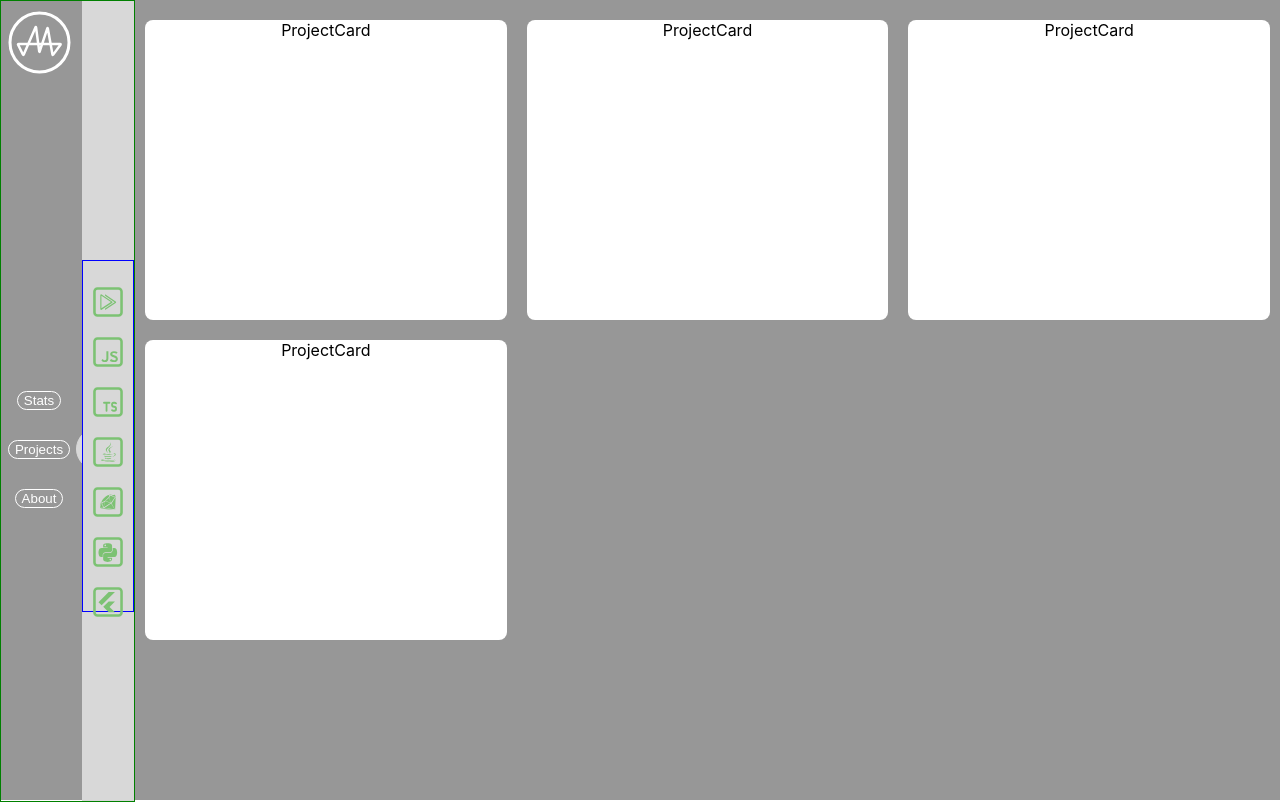
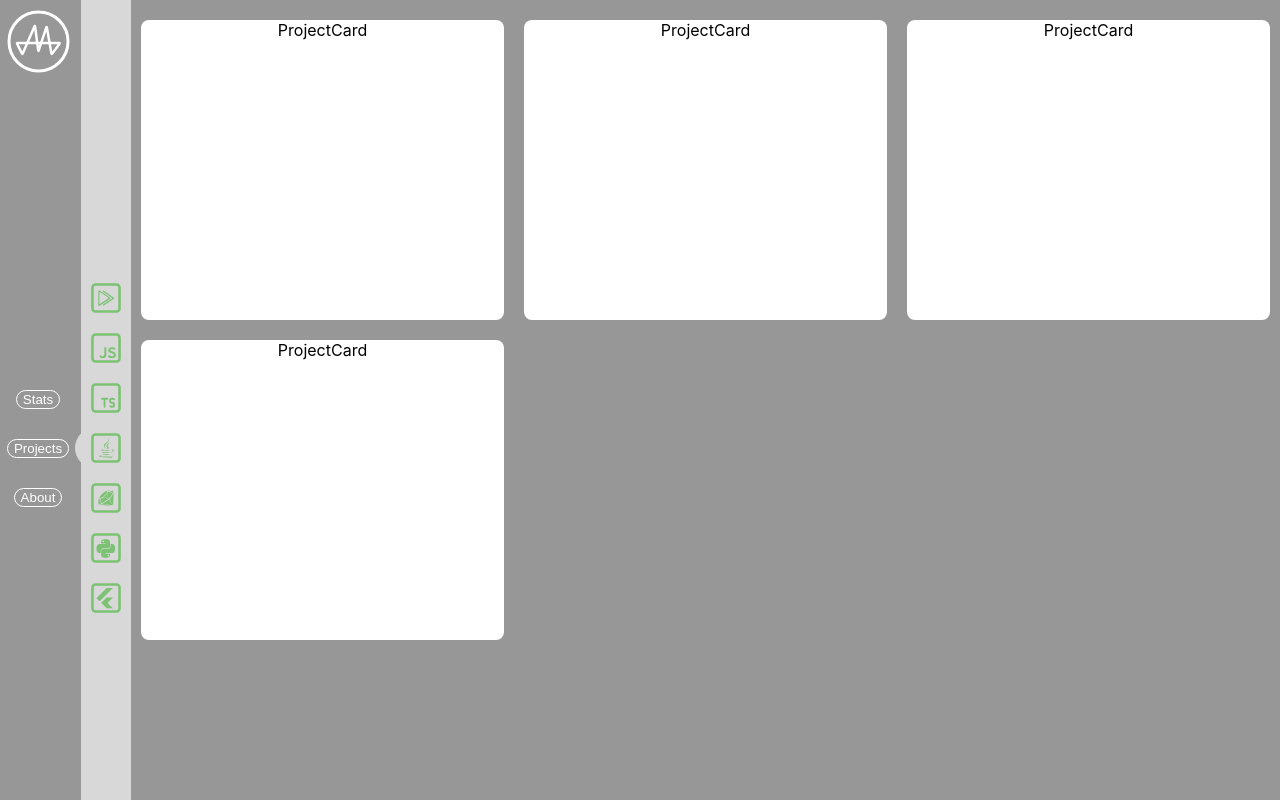
Before and after one commit to maksimumeffort/portfolio, a React (Create React App) app: page / in a window 1280 px wide. Built offline with nearby package versions, Linux system fonts and the light colour scheme.

Commit message:
fix layout bugs

```diff
--- a/src/App.modules.scss
+++ b/src/App.modules.scss
@@ -15,7 +15,7 @@
     max-width: 135px;
     height: 100vh;
     display: flex;
-    border: 1px solid green;
+    // border: 1px solid green;
 
     @include devices.phone {
       height: 135px;
--- a/src/containers/Header/Header.modules.scss
+++ b/src/containers/Header/Header.modules.scss
@@ -103,15 +103,26 @@
   z-index: 2;
   display: flex;
   align-items: center;
+  position: relative;
+  @include devices.phone {
+    margin-left: 0px;
+  }
   &__options {
-    margin-top: 70px;
+    margin-top: 115px;
     width: 40px;
-    border: 1px solid blue;
+    // border: 1px solid blue;
     padding-left: 10px;
     @include devices.phone {
-      margin: 0px;
-      height: 50px;
-      width: 100%;
+      position: absolute;
+      margin-left: auto;
+      margin-right: auto;
+      left: 0;
+      right: 0;
+      text-align: center;
+      margin-top: 10px;
+      padding-left: 2px;
+      height: 40px;
+      width: 340px;
       display: flex;
       overflow: scroll;
       scroll-snap-type: x mandatory;
@@ -128,6 +139,10 @@
     @include devices.phone {
       margin-bottom: 0px;
       margin-right: 20px;
+    }
+    & svg {
+      height: 30px;
+      width: 30px;
     }
   }
 }
```
